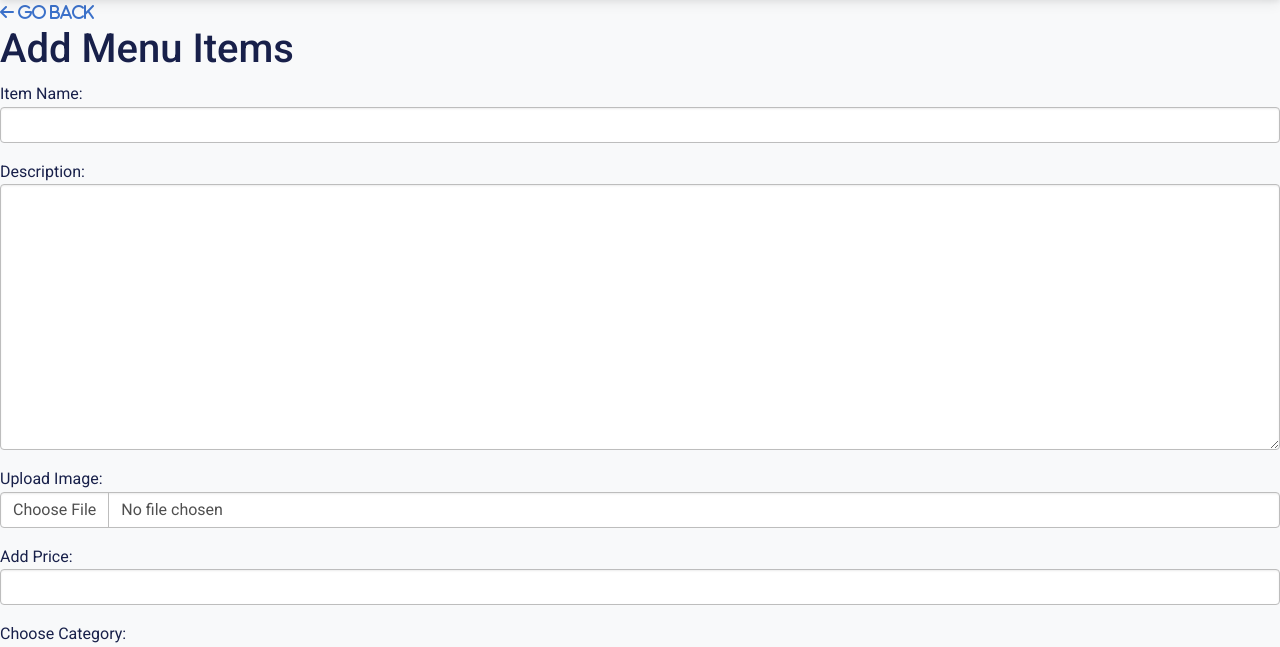
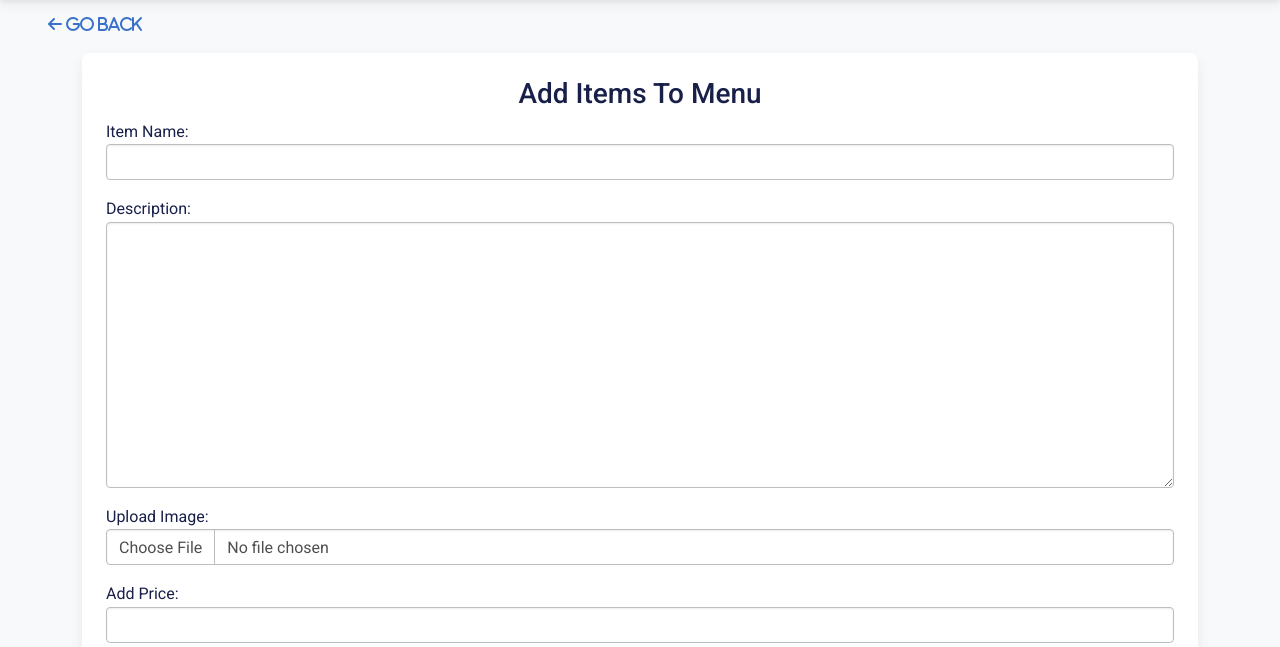
Before and after one commit to niclastanskanen/HELLO-FOODY, a Django app: template restaurant/templates/restaurant/add-menu.html in a window 1280 px wide. Shown: the part 126-773 px from the top of the page. Run offline with Django 4.2, Linux system fonts and the light colour scheme; the template is opened without the code that fills it: values that come from a table or form of the project are taken from there, others are empty.

Commit message:
add style to add menu

```diff
--- a/restaurant/templates/restaurant/add-menu.html
+++ b/restaurant/templates/restaurant/add-menu.html
@@ -1,13 +1,16 @@
 {% extends 'restaurant/base.html' %}
 
 {% block content %}
-<td><a href="{% url 'dashboard' %}"><i
-    class="fas fa-arrow-left"> Go Back</i></a></td>
-<h1>Add Menu Items</h1>
+<div class="ms-5">
+    <td><a href="{% url 'dashboard' %}"><i class="fas fa-arrow-left pt-3 ml-5"> Go Back</i></a></td>
+</div>
+<div class="container pt-3">
+    <div class="card">
+        <div class="card-body">
+            <h3 class="card-title text-center">Add Items To Menu</h3>
             {% if submitted %}
             Your Menu Item Was Added Succefully!
             {% else %}
-
             <div>
                 <form method="post">
                     {% csrf_token %}
@@ -16,4 +19,7 @@ Your Menu Item Was Added Succefully!
                 </form>
                 {% endif %}
             </div>
+        </div>
+    </div>
+</div>
 {% endblock content %}
--- a/restaurant/templates/restaurant/order-details.html
+++ b/restaurant/templates/restaurant/order-details.html
@@ -1,9 +1,10 @@
 {% extends 'restaurant/base.html' %}
 
 {% block content %}
+<div class="ms-5">
+    <td><a href="{% url 'dashboard' %}"><i class="fas fa-arrow-left pt-3 ml-5"> Go Back</i></a></td>
+</div>
 <div class="container pt-5">
-    <td><a href="{% url 'dashboard' %}"><i
-        class="fas fa-arrow-left"> Go Back</i></a></td>
     <div class="row justify-content-center">
         <div class="card text-center" style="width: 18rem;">
             <div class="card-body">
```
Lines whose indentation alone changed are shown as unchanged.
